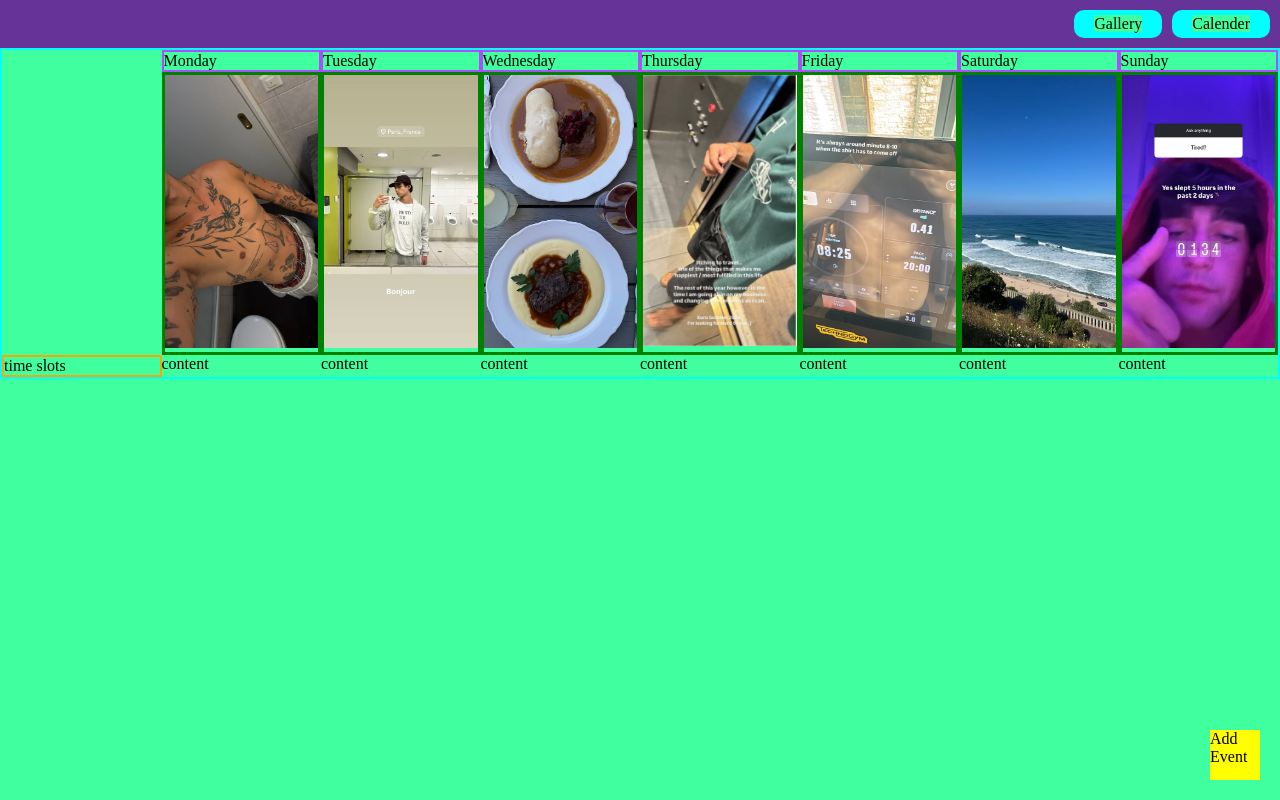
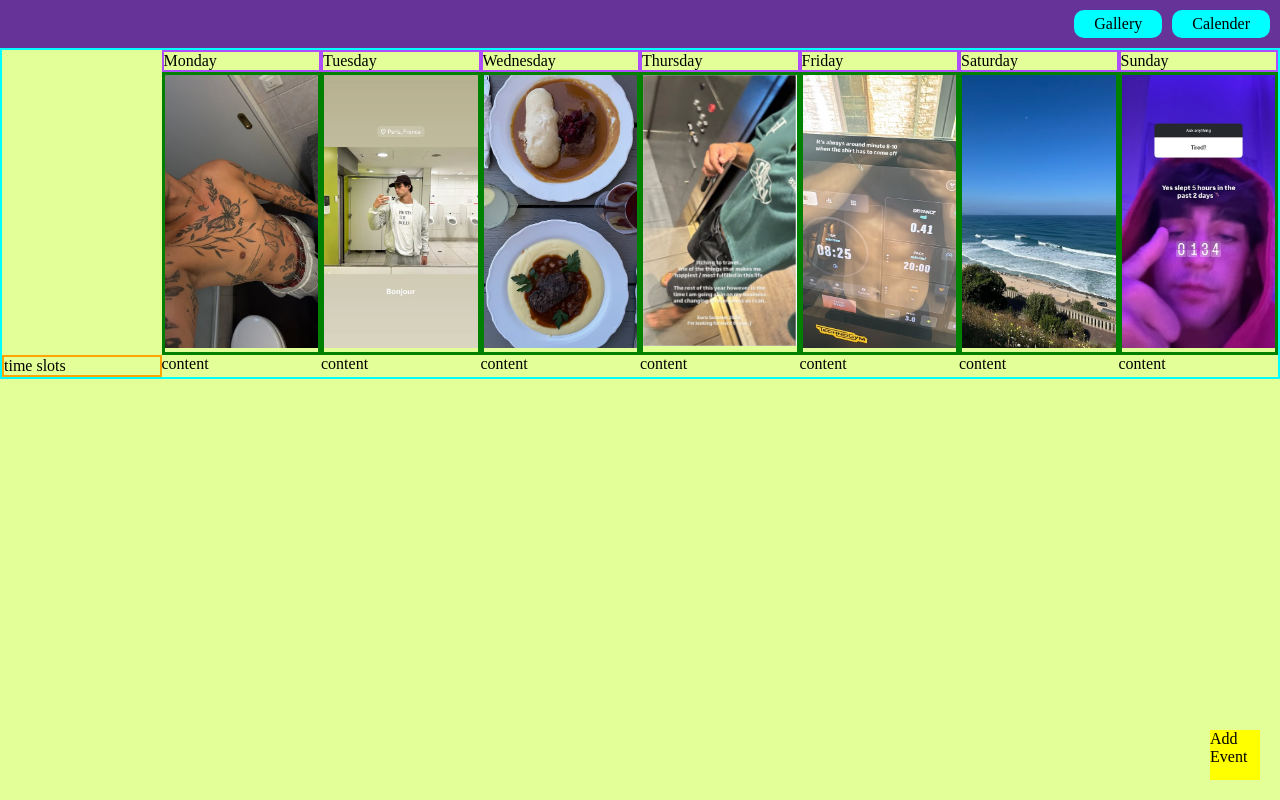
Before and after one commit to speedy-rb/pulse, a React (Vite) app in the folder frontend/: page / in a window 1280 px wide. Built offline with nearby package versions, Linux system fonts and the light colour scheme.

Commit message:
Attempt 4 to change status bar color ios pwa

```diff
--- a/frontend/src/index.css
+++ b/frontend/src/index.css
@@ -1,8 +1,10 @@
+body {
+  background-color: rgb(227, 255, 151);
+}
 * {
   margin: 0;
   padding: 0;
   box-sizing: border-box;
-  background-color: rgb(63, 255, 159);
 }
 ul {
   list-style: none;
```
